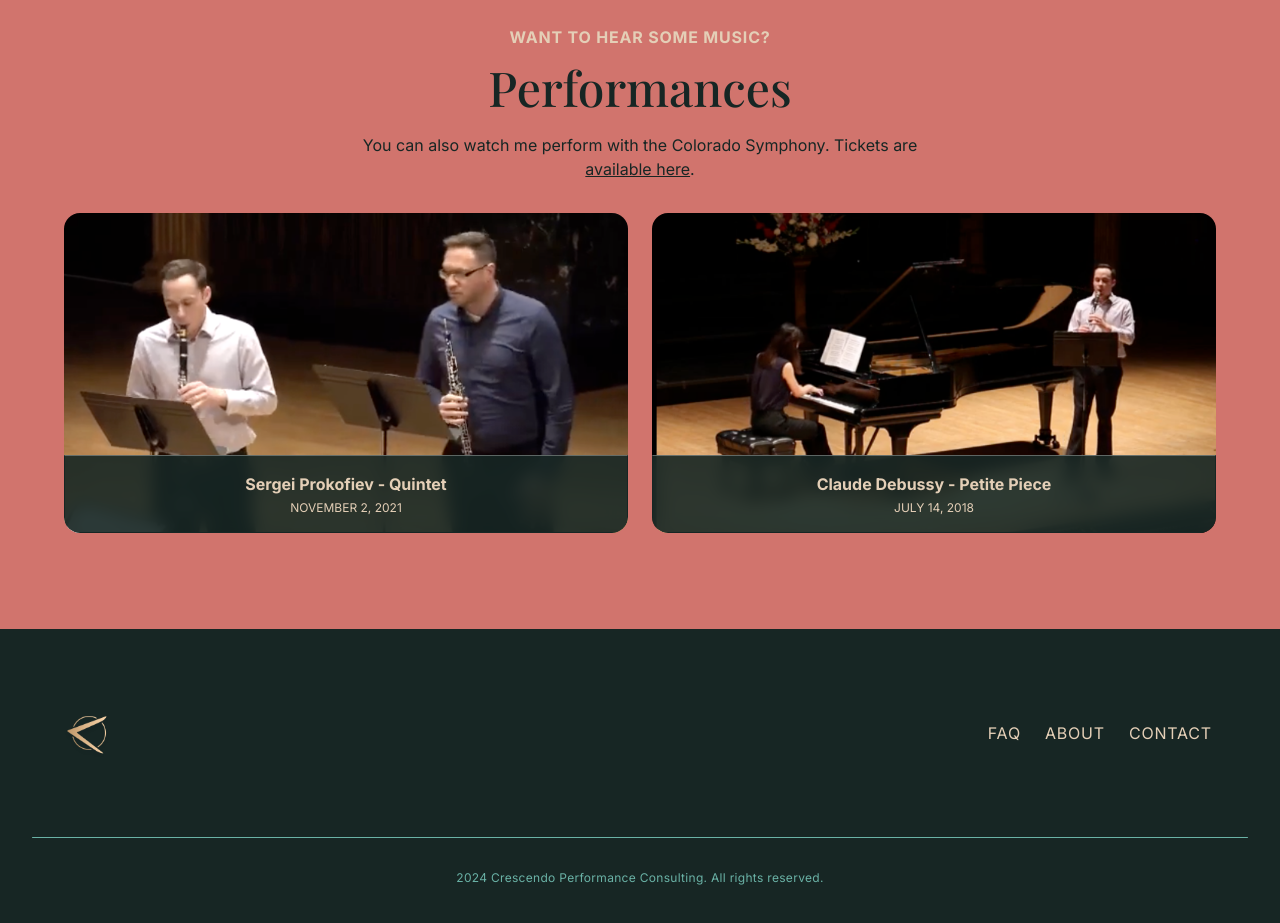
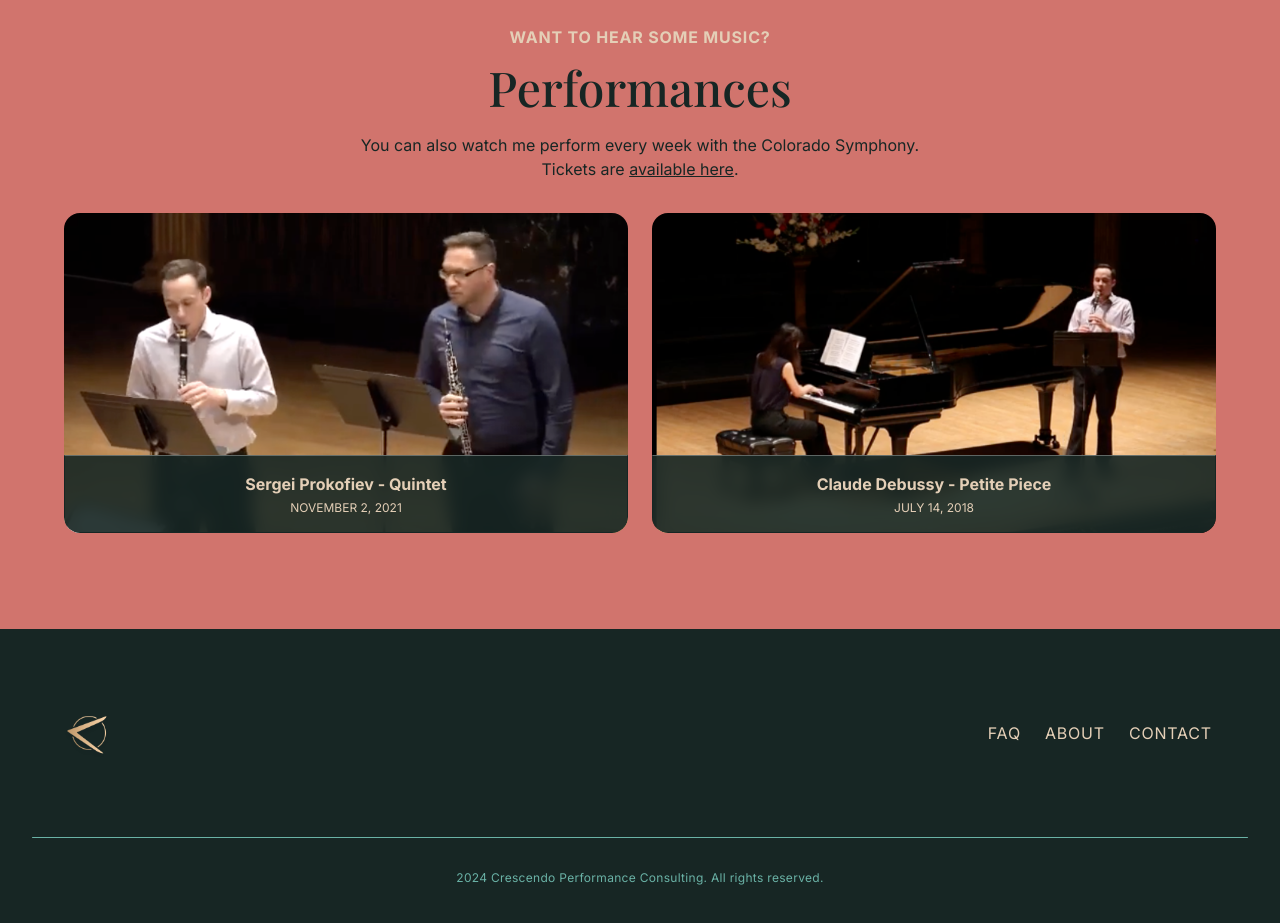
Before and after one commit to alfalcon90/crescendo, a Next.js app: page /about in a window 1280 px wide. Shown: the part 2840-3763 px from the top of the page. Built offline with nearby package versions, Linux system fonts and the light colour scheme; a web font is replaced by a local one.

Commit message:
small text update

```diff
--- a/src/app/about/page.tsx
+++ b/src/app/about/page.tsx
@@ -56,7 +56,7 @@ export default function About() {
       </SectionContainer>
       <SectionContainer className="bg-red">
         <SectionHeader overline="Want to hear some music?" innerClassName="[&]:space-y-1 [&]:sm:space-y-2" overlineClassName="[&]:text-beige" title="Performances">
-          <p>You can also watch me perform with the Colorado Symphony. Tickets are <Link className="underline" href="https://coloradosymphony.org/view-all-events/" >available here</Link>.</p>
+          <p>You can also watch me perform every week with the Colorado Symphony. Tickets are <Link className="underline" href="https://coloradosymphony.org/view-all-events/" >available here</Link>.</p>
         </SectionHeader>
         <div className="w-full max-w-6xl grid grid-cols-1 md:grid-cols-2 gap-6">
           <VideoCard className="bg-[url('/concert-2.png')]" title="Sergei Prokofiev - Quintet" subtitle="November 2, 2021" href="https://www.youtube.com/watch?v=OhzCHB56C5M" />
```
